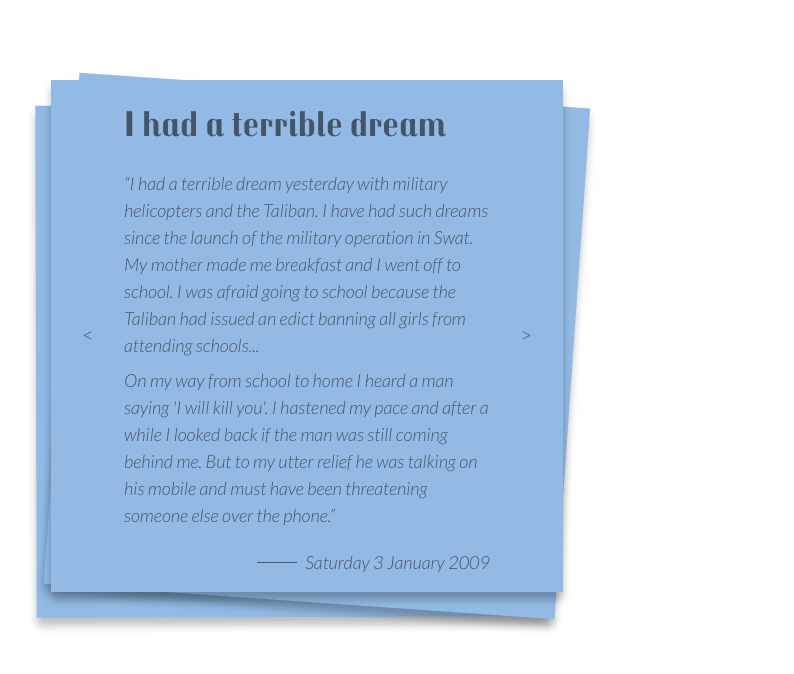
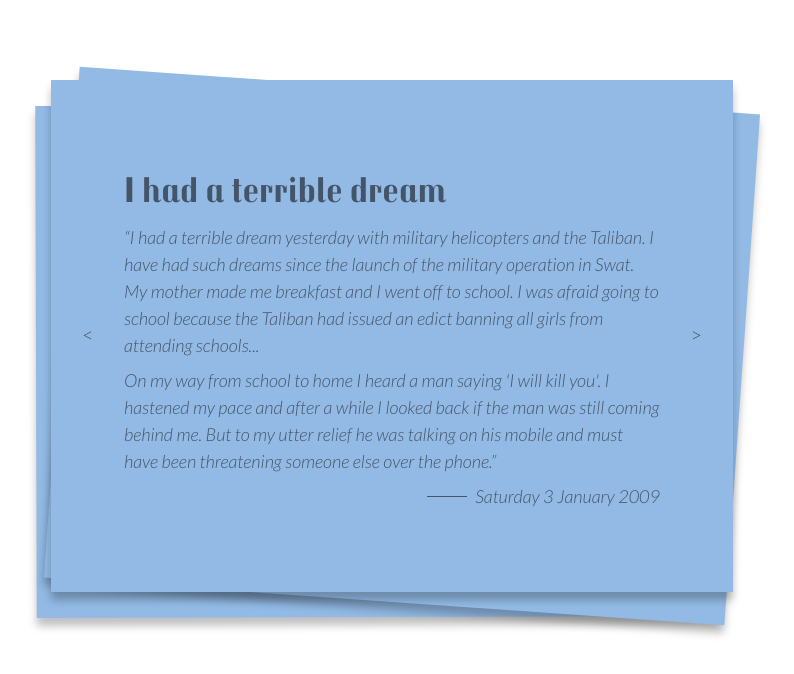
Before and after one commit to jkimmeyer/malala-and-greta-website, a Nuxt app: page /facts in a window 1280 px wide. Shown: the top 674 px of the page, without its empty margins (29-823 px from the left). Built offline with nearby package versions, Linux system fonts and the light colour scheme.

Commit message:
add format types of 'quad' and 'rect' to factsContainer

```diff
--- a/components/factContainer.vue
+++ b/components/factContainer.vue
@@ -1,6 +1,6 @@
 <template>
 
-  <div :class="'fact-container '+postData.size+' '+postData.theme">
+  <div :class="'fact-container '+postData.size+' '+postData.theme+' '+postData.format">
     <div class="fact-bg-card"></div>
     <div class="fact-bg-card"></div>
     <div class="fact-card">
@@ -32,7 +32,15 @@
 
 export default{
   props: {
-    postData: Object
+    postData: {
+      default: {
+        theme: 'malala',
+        size: 'md',
+        facts: [],
+        format: 'quad'
+      },
+      type: Object
+    }
   },
   data () {
     return {
@@ -149,29 +157,36 @@ export default{
   }
 
   &.sm{
-    .fact-card, .fact-bg-card{
-      width: 256px;
-      max-width: 256px;
-      height: 256px;
-      min-height: 256px;
-    }
-  }
-
-  &.md{
+    &.quad{
       .fact-card, .fact-bg-card{
         min-width: 512px;
         max-width: 512px;
-      height: 512px;
         min-height: 512px;
+      }
+    }
+    &.rect{
+      .fact-card, .fact-bg-card{
+        width: 682px;
+        max-width: 682px;
+        min-height: 512px;
+      }
     }
   }
 
   &.lg{
+    &.quad{
       .fact-card, .fact-bg-card{
         min-width: 768px;
         max-width: 768px;
-      height: 768px;
         min-height: 768px;
+      }
+    }
+    &.rect{
+      .fact-card, .fact-bg-card{
+        width: 1024px;
+        max-width: 1024px;
+        min-height: 768px;
+      }
     }
   }
 
--- a/pages/facts.vue
+++ b/pages/facts.vue
@@ -1,8 +1,9 @@
 <template>
   <FactContainer :postData="{
       theme: 'greta',
-      size: 'md',
-      facts: [gretaFact1,gretaFact2]
+      size: 'sm',
+      facts: [gretaFact1,gretaFact2],
+      format: 'rect'
     }"
   />
 </template>
```
Lines whose indentation alone changed are shown as unchanged.
